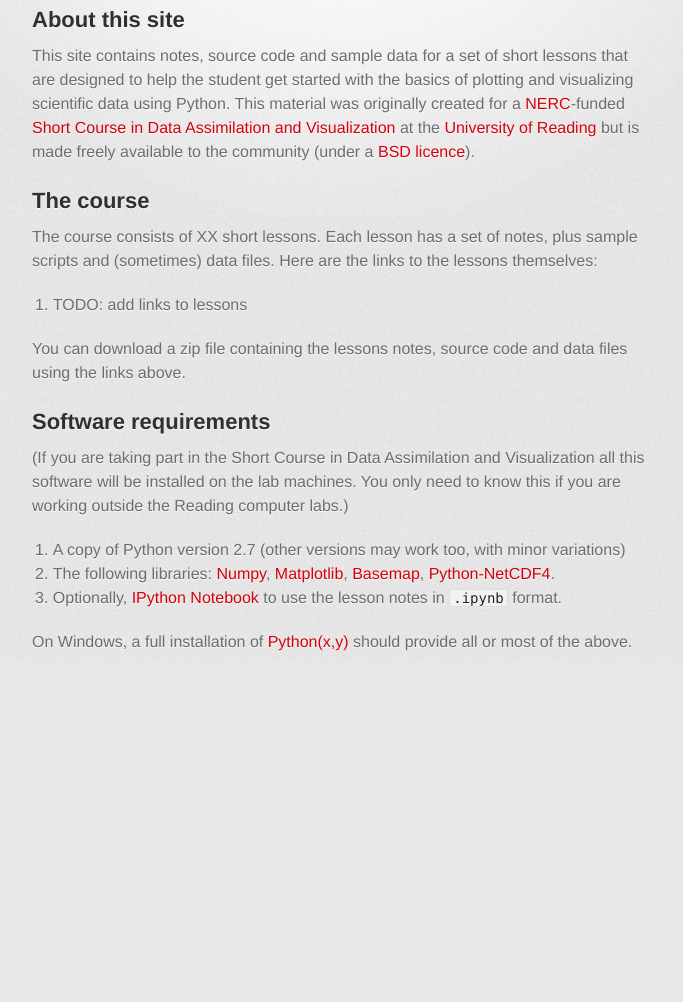
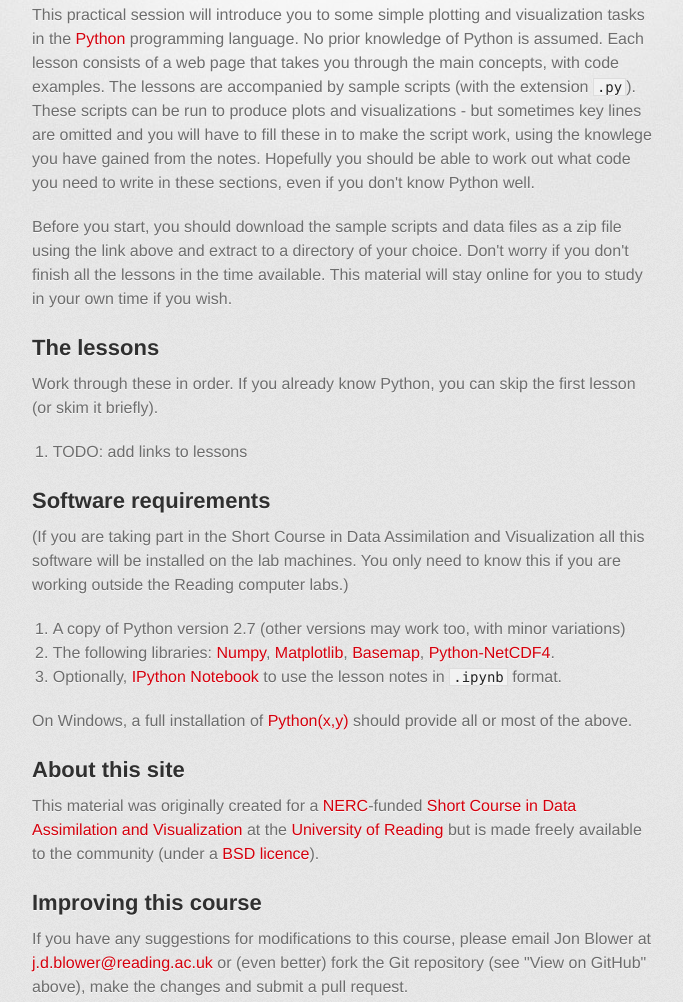
Before and after one commit to jonblower/python-viz-intro, a plain HTML site: page index.html in a window 1280 px wide. Shown: the part 357-1359 px from the top of the page, without its empty margins (298-981 px from the left). Before the commit the page ends 1273 px from the top, so only its background shows below. Drawn offline with Linux system fonts and the light colour scheme; a web font is replaced by a local one.

Commit message:
Create gh-pages branch via GitHub

```diff
--- a/index.html
+++ b/index.html
@@ -31,21 +31,18 @@
         <hr>
 
         <section id="main_content">
-          <h2>
-<a name="about-this-site" class="anchor" href="#about-this-site"><span class="octicon octicon-link"></span></a>About this site</h2>
+          <p>This practical session will introduce you to some simple plotting and visualization tasks in the <a href="http://www.python.org">Python</a> programming language. No prior knowledge of Python is assumed. Each lesson consists of a web page that takes you through the main concepts, with code examples. The lessons are accompanied by sample scripts (with the extension <code>.py</code>). These scripts can be run to produce plots and visualizations - but sometimes key lines are omitted and you will have to fill these in to make the script work, using the knowlege you have gained from the notes. Hopefully you should be able to work out what code you need to write in these sections, even if you don't know Python well.</p>
 
-<p>This site contains notes, source code and sample data for a set of short lessons that are designed to help the student get started with the basics of plotting and visualizing scientific data using Python. This material was originally created for a <a href="http://www.nerc.ac.uk">NERC</a>-funded <a href="http://www.reading.ac.uk/maths-and-stats/news/DA_Course.aspx">Short Course in Data Assimilation and Visualization</a> at the <a href="http://www.reading.ac.uk">University of Reading</a> but is made freely available to the community (under a <a href="LICENSE?raw=true">BSD licence</a>).</p>
+<p>Before you start, you should download the sample scripts and data files as a zip file using the link above and extract to a directory of your choice. Don't worry if you don't finish all the lessons in the time available. This material will stay online for you to study in your own time if you wish.</p>
 
 <h2>
-<a name="the-course" class="anchor" href="#the-course"><span class="octicon octicon-link"></span></a>The course</h2>
+<a name="the-lessons" class="anchor" href="#the-lessons"><span class="octicon octicon-link"></span></a>The lessons</h2>
 
-<p>The course consists of XX short lessons. Each lesson has a set of notes, plus sample scripts and (sometimes) data files. Here are the links to the lessons themselves:</p>
+<p>Work through these in order. If you already know Python, you can skip the first lesson (or skim it briefly).</p>
 
 <ol>
 <li>TODO: add links to lessons</li>
-</ol><p>You can download a zip file containing the lessons notes, source code and data files using the links above.</p>
-
-<h2>
+</ol><h2>
 <a name="software-requirements" class="anchor" href="#software-requirements"><span class="octicon octicon-link"></span></a>Software requirements</h2>
 
 <p>(If you are taking part in the Short Course in Data Assimilation and Visualization all this software will be installed on the lab machines. You only need to know this if you are working outside the Reading computer labs.)</p>
@@ -57,9 +54,14 @@
 </ol><p>On Windows, a full installation of <a href="https://code.google.com/p/pythonxy/">Python(x,y)</a> should provide all or most of the above.</p>
 
 <h2>
+<a name="about-this-site" class="anchor" href="#about-this-site"><span class="octicon octicon-link"></span></a>About this site</h2>
+
+<p>This material was originally created for a <a href="http://www.nerc.ac.uk">NERC</a>-funded <a href="http://www.reading.ac.uk/maths-and-stats/news/DA_Course.aspx">Short Course in Data Assimilation and Visualization</a> at the <a href="http://www.reading.ac.uk">University of Reading</a> but is made freely available to the community (under a <a href="LICENSE?raw=true">BSD licence</a>).</p>
+
+<h2>
 <a name="improving-this-course" class="anchor" href="#improving-this-course"><span class="octicon octicon-link"></span></a>Improving this course</h2>
 
-<p>If you have any suggestions for modifications to this course, please email Jon Blower at <a href="mailto:j.d.blower@reading.ac.uk">j.d.blower@reading.ac.uk</a> or (even better) fork this repository, make the changes and submit a pull request.</p>
+<p>If you have any suggestions for modifications to this course, please email Jon Blower at <a href="mailto:j.d.blower@reading.ac.uk">j.d.blower@reading.ac.uk</a> or (even better) fork the Git repository (see "View on GitHub" above), make the changes and submit a pull request.</p>
         </section>
 
         <footer>
```
Also changed, not shown: params.json (+1 -1 lines).
